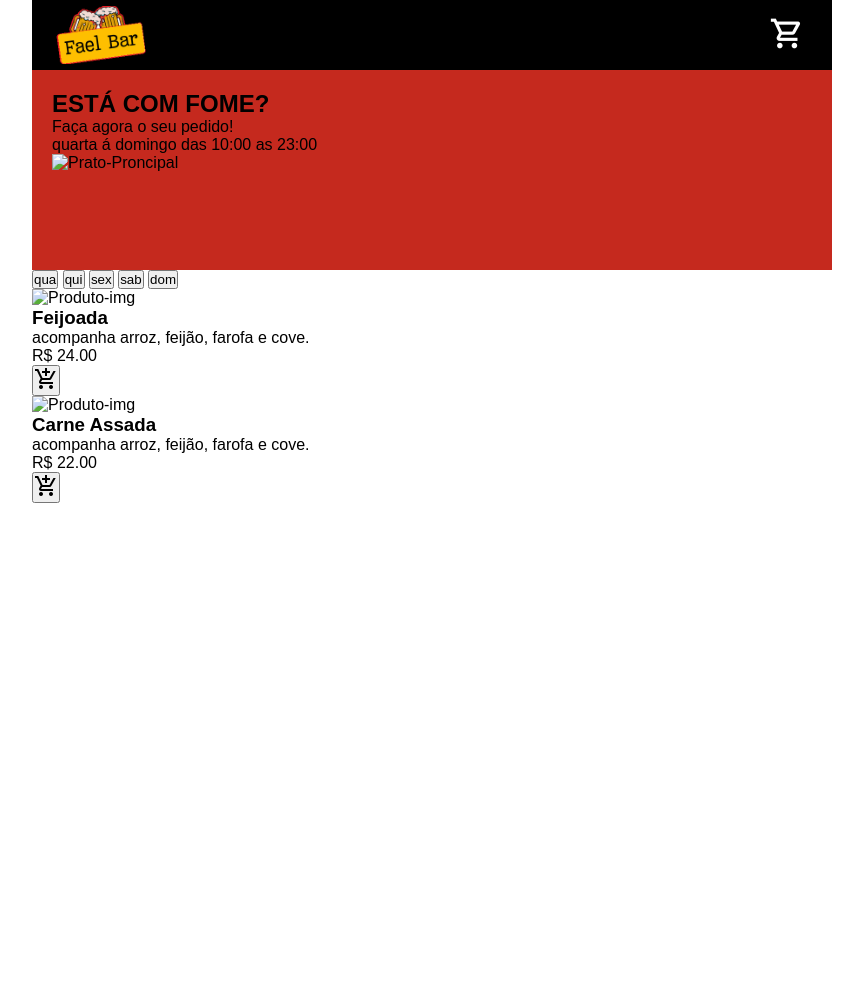
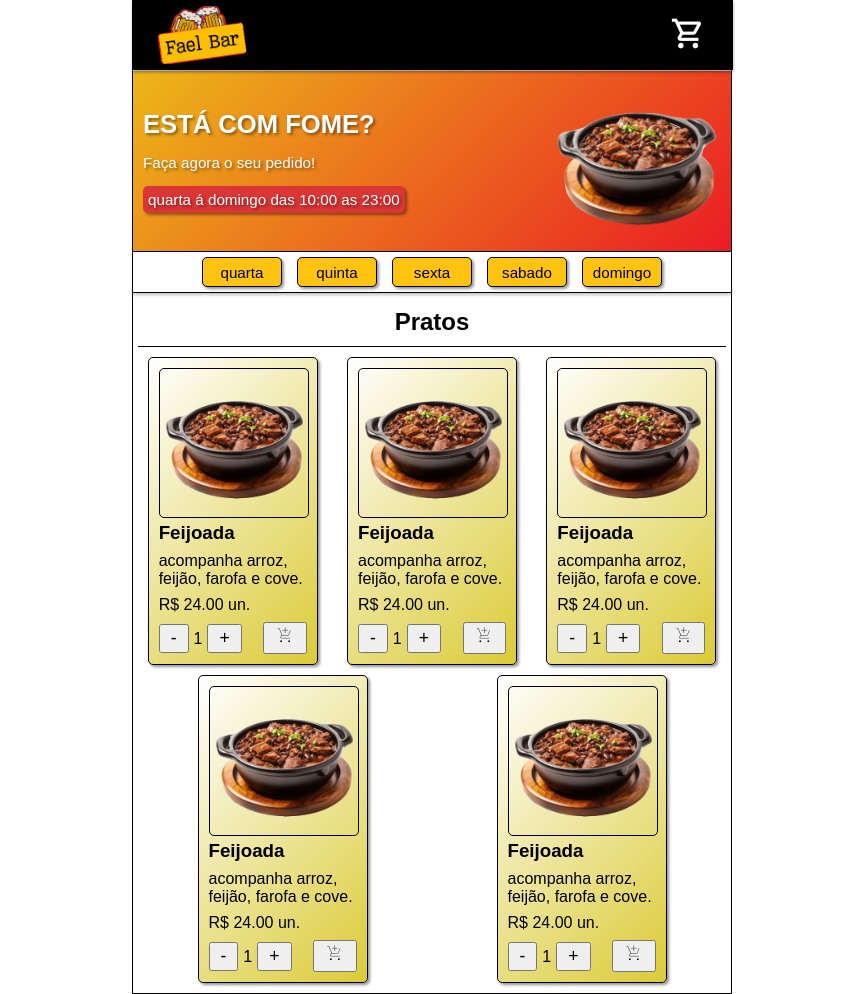
Before and after one commit to RafaelBrandaoS/Fael-Food, a Flask app: template templates/index.html in a window 1280 px wide. Shown: the whole page, without its empty margins (208-1071 px from the left). Before the commit the page ends 503 px from the top, so only its background shows below. Run offline with Flask 3, Linux system fonts and the light colour scheme; the template is opened without the code that fills it, so the values that code supplies are empty.

Commit message:
criei a estrutura base do frontEnd

```diff
--- a/static/estilos/estilos.css
+++ b/static/estilos/estilos.css
@@ -6,29 +6,39 @@
 }
 
 body {
-    max-width: 800px;
+    max-width: 600px;
     margin: 0px auto;
     position: relative;
-    overflow-x: scroll;
+    border: 1px solid black;
+    padding-top: 70px;
 }
 
 /* header */
 
 .cabecalho {
-    background-color: black;
+    position: fixed;
+    top: 0;
+    background-color: #000;
     width: 100%;
     padding: 10px 20px;
     display: flex;
     justify-content: space-between;
     align-items: center;
     max-height: 70px;
+    max-width: 600px;
+    box-shadow: 0px 2px 3px rgba(0, 0, 0, 0.418);
 }
 
 .logo {
     width: 100px;
 }
 
-.carrinho {
+.menu-butoes {
+    display: flax;
+    align-items: center;
+}
+
+.btn-menu {
     width: 50px;
     height: 50px;
     background-color: #000;
@@ -37,13 +47,13 @@ body {
     cursor: pointer;
 }
 
-.carrinho span {
+.btn-menu span {
     color: #fff;
     font-weight: 600;
     font-size: 35px;
 }
 
-.carrinho span:hover {
+.btn-menu span:hover {
     color: #95bbee;
     font-weight: 900;
     font-size: 37px;
@@ -140,10 +150,146 @@ body {
 
 /* main */
 
+/* apresentção */
 .apresentacao {
-    background-color: #c5291e;
-    height: 200px;
-    padding: 20px;
+    background: linear-gradient(135deg, #ecb718, #EA1C24);
+    height: 100%;
+    padding: 5px 10px;
+    display: flex;
+    flex-direction: row;
+    justify-content: space-between;
+    align-items: center;
+    border-bottom: 1px solid black;
 }
 
+.apresentacao div {
+    display: flex;
+    flex-direction: column;
+    gap: 15px;
+}
+
+.apresentacao div h2 {
+    font-size: 1.6rem;
+    color: #fff;
+    text-shadow: 2px 2px 3px rgba(0, 0, 0, 0.418);
+}
+
+.apresentacao p {
+    color: #fff;
+    font-size: 0.95rem;
+    text-shadow: 2px 2px 3px rgba(0, 0, 0, 0.418);
+}
+
+.funcinamento {
+    background-color: #db3636;
+    color: #fff;
+    padding: 5px;
+    border-radius: 5px;
+    text-shadow: 2px 2px 3px rgba(0, 0, 0, 0.418);
+    box-shadow: 2px 2px 3px rgba(0, 0, 0, 0.418);
+}
+
+.apresentacao img {
+    width: 170px;
+}
+/* apresentção */
+
+/* dias */
+
+.dias {
+    width: 100%;
+    display: flex;
+    justify-content: center;
+    gap: 15px;
+    padding: 5px;
+    border-bottom: 1px solid black;
+    box-shadow: 0px 2px 3px rgba(0, 0, 0, 0.247);
+}
+
+.dias button {
+    cursor: pointer;
+    padding: 5px;
+    width: 80px;
+    height: 30px;
+    font-size: 0.95em;
+    border: 1px solid black;
+    background-color: #ffc310;
+    color: #000;
+    border-radius: 5px;
+    box-shadow: 2px 2px 3px rgba(0, 0, 0, 0.418);
+}
+
+.dias button:hover {
+    background-color: #fcbd00;
+    box-shadow: 3px 3px 4px rgba(0, 0, 0, 0.418);
+    transform: scale(1.02);
+}
+
+/* dias */
+
+/* catalogo */
+
+.catalogo {
+    display: flex;
+    gap: 10px;
+    flex-wrap: wrap;
+    align-items: center;
+    justify-content: space-around;
+    padding: 10px 5px;
+    background-color: #fff;
+    margin-top: 5px;
+}
+
+.catalogo h2 {
+    width: 100%;
+    text-align: center;
+    border-bottom: 1px solid black;
+    padding-bottom: 10px;
+}
+
+.produto {
+    max-width: 170px;
+    border: 1px solid black;
+    padding: 10px;
+    border-radius: 5px;
+    background: linear-gradient(135deg, #ffffff, #dbcb36);
+    box-shadow: 2px 2px 3px rgba(0, 0, 0, 0.418);
+}
+
+.dados-produto {
+    display: flex;
+    flex-direction: column;
+    gap: 8px;
+}
+
+.produto img {
+    max-width: 150px;
+    border-radius: 5px;
+    border: 1px solid black;
+}
+
+.butoes-produto {
+    display: flex;
+    justify-content: space-between;
+    align-items: center;
+}
+
+.butoes-produto button {
+    padding: 2px 10px;
+    cursor: pointer;
+    font-size: 1.1rem;
+}
+
+.quantidade {
+    margin: 0px 5px;
+}
+
+.carrinho-add span {
+    text-align: center;
+    font-weight: 100;
+    font-size: 1.2rem;
+}
+
+/* catalogo */
+
 /* main */
--- a/templates/index.html
+++ b/templates/index.html
@@ -11,7 +11,9 @@
     <header>
         <div class="cabecalho">
             <img class="logo" src="{{ url_for('static', filename='imagens/logo.png') }}" alt="Logo">
-            <button id="butao-carrinho" class="carrinho"><span class="material-symbols-outlined">shopping_cart</span></button>
+            <div class="menu-butoes">
+                <button id="butao-carrinho" class="btn-menu"><span class="material-symbols-outlined">shopping_cart</span></button>
+            </div>
         </div>
         <div id="itens-carrinho" class="itens-carrinho">
             <h3>Carrinho</h3>
@@ -44,37 +46,76 @@
             <div>
                 <h2>ESTÁ COM FOME?</h2>
                 <p>Faça agora o seu pedido!</p>
-                <p>quarta á domingo das 10:00 as 23:00</p>
+                <p class="funcinamento">quarta á domingo das 10:00 as 23:00</p>
             </div>
-            <img src="#" alt="Prato-Proncipal">
+            <img src="{{ url_for('static', filename='imagens/feijoada_foto.png') }}" alt="Prato-Proncipal">
         </section>
         <section class="dias">
-            <button>qua</button>
-            <button>qui</button>
-            <button>sex</button>
-            <button>sab</button>
-            <button>dom</button>
+            <button>quarta</button>
+            <button>quinta</button>
+            <button>sexta</button>
+            <button>sabado</button>
+            <button>domingo</button>
         </section>
         <section class="catalogo">
+            <h2>Pratos</h2>
             <div class="produto">
-                <img src="#" alt="Produto-img">
-                <div>
+                <img src="{{ url_for('static', filename='imagens/feijoada_foto.png') }}" alt="Produto-img">
+                <div class="dados-produto">
                     <h3>Feijoada</h3>
                     <p>acompanha arroz, feijão, farofa e cove.</p>
-                    <div>
-                        <p>R$ 24.00</p>
-                        <button><span class="material-symbols-outlined">add_shopping_cart</span></button>
+                    <p>R$ <span>24.00</span> un.</p>
+                    <div class="butoes-produto">
+                        <p><button>-</button><span class="quantidade">1</span><button>+</button></p>
+                        <button class="carrinho-add"><span class="material-symbols-outlined">add_shopping_cart</span></button>
                     </div>
                 </div>
             </div>
             <div class="produto">
-                <img src="#" alt="Produto-img">
-                <div>
-                    <h3>Carne Assada</h3>
+                <img src="{{ url_for('static', filename='imagens/feijoada_foto.png') }}" alt="Produto-img">
+                <div class="dados-produto">
+                    <h3>Feijoada</h3>
                     <p>acompanha arroz, feijão, farofa e cove.</p>
-                    <div>
-                        <p>R$ 22.00</p>
-                        <button><span class="material-symbols-outlined">add_shopping_cart</span></button>
+                    <p>R$ <span>24.00</span> un.</p>
+                    <div class="butoes-produto">
+                        <p><button>-</button><span class="quantidade">1</span><button>+</button></p>
+                        <button class="carrinho-add"><span class="material-symbols-outlined">add_shopping_cart</span></button>
+                    </div>
+                </div>
+            </div>
+            <div class="produto">
+                <img src="{{ url_for('static', filename='imagens/feijoada_foto.png') }}" alt="Produto-img">
+                <div class="dados-produto">
+                    <h3>Feijoada</h3>
+                    <p>acompanha arroz, feijão, farofa e cove.</p>
+                    <p>R$ <span>24.00</span> un.</p>
+                    <div class="butoes-produto">
+                        <p><button>-</button><span class="quantidade">1</span><button>+</button></p>
+                        <button class="carrinho-add"><span class="material-symbols-outlined">add_shopping_cart</span></button>
+                    </div>
+                </div>
+            </div>
+            <div class="produto">
+                <img src="{{ url_for('static', filename='imagens/feijoada_foto.png') }}" alt="Produto-img">
+                <div class="dados-produto">
+                    <h3>Feijoada</h3>
+                    <p>acompanha arroz, feijão, farofa e cove.</p>
+                    <p>R$ <span>24.00</span> un.</p>
+                    <div class="butoes-produto">
+                        <p><button>-</button><span class="quantidade">1</span><button>+</button></p>
+                        <button class="carrinho-add"><span class="material-symbols-outlined">add_shopping_cart</span></button>
+                    </div>
+                </div>
+            </div>
+            <div class="produto">
+                <img src="{{ url_for('static', filename='imagens/feijoada_foto.png') }}" alt="Produto-img">
+                <div class="dados-produto">
+                    <h3>Feijoada</h3>
+                    <p>acompanha arroz, feijão, farofa e cove.</p>
+                    <p>R$ <span>24.00</span> un.</p>
+                    <div class="butoes-produto">
+                        <p><button>-</button><span class="quantidade">1</span><button>+</button></p>
+                        <button class="carrinho-add"><span class="material-symbols-outlined">add_shopping_cart</span></button>
                     </div>
                 </div>
             </div>
```
Also changed, not shown: static/imagens/feijoada_foto.png (added).
